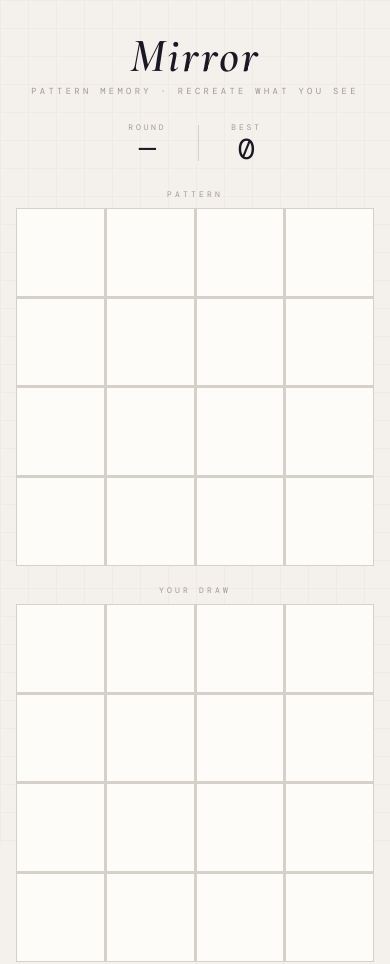
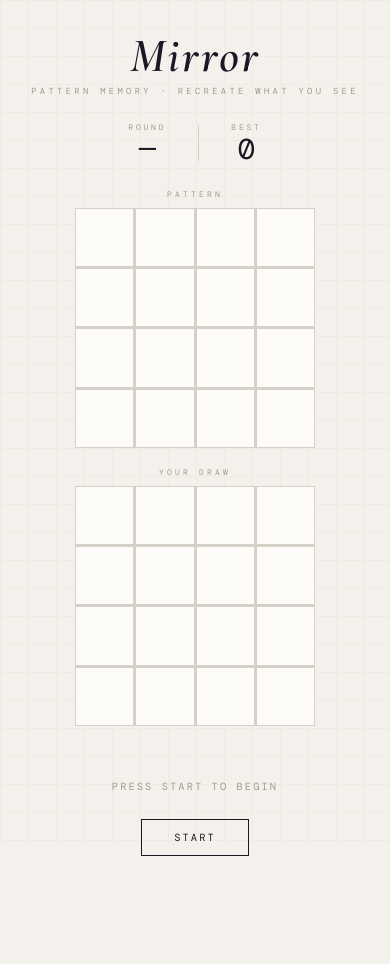
Before and after one commit to yanive/mirror-draw, a plain HTML site: page index.html in a window 390 px wide. Shown: the top 964 px of the page. After the commit the page ends 888 px from the top, so only its background shows below. Drawn offline with nearby package versions, Linux system fonts and the light colour scheme; a web font is replaced by a local one.

Commit message:
fix: reduce mobile grid size by 30% (62vw, max 240px)
🐾 Paw-Printed-By: Chase <chase@bark-pack>

```diff
--- a/index.html
+++ b/index.html
@@ -339,7 +339,7 @@
             .arena { flex-direction: column; align-items: center; gap: 1.2rem; width: 100%; }
             .divider-v { display: none; }
             .panel { width: 100%; }
-            .grid { max-width: 100%; width: 100%; }
+            .grid { max-width: min(62vw, 240px); width: min(62vw, 240px); }
         }
     </style>
 </head>
```
